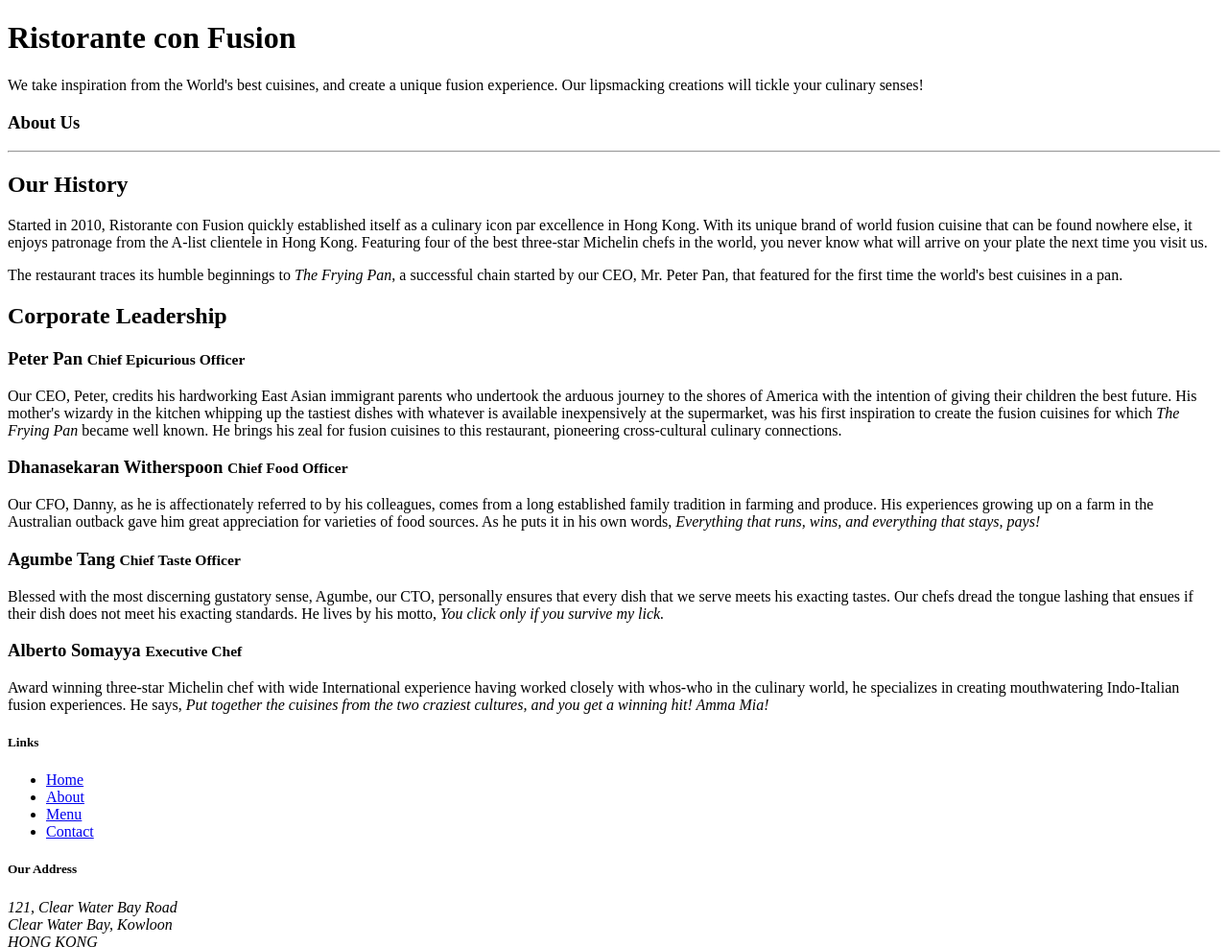
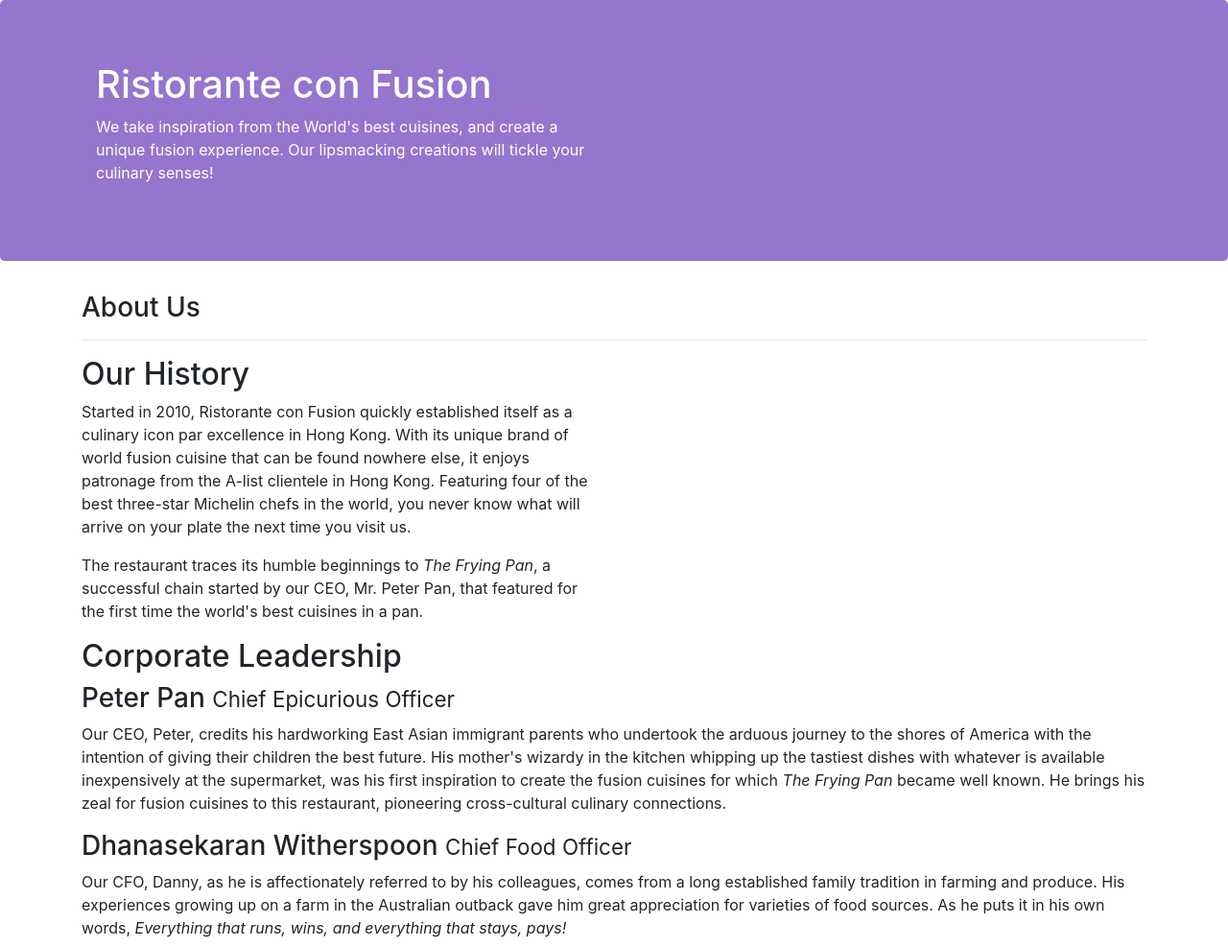
Before and after one commit to DoTranMinhChu/confusion, a website: page aboutus.html in a window 1280 px wide. Shown: the top 987 px of the page at 96% size. Drawn offline with nearby package versions, Linux system fonts and the light colour scheme.

Commit message:
Bootstrap_Assignment 1

```diff
--- a/aboutus.html
+++ b/aboutus.html
@@ -4,7 +4,8 @@
 <head>
 
     <title>Ristorante Con Fusion: About Us</title>
-
+    <link rel="stylesheet" href="node_modules/bootstrap/dist/css/bootstrap.min.css">
+    <link rel="stylesheet" href="css/styles.css">
 </head>
 
 <body>
@@ -14,7 +15,8 @@
             <div class="row row-header">
                 <div class="col-12 col-sm-6">
                     <h1>Ristorante con Fusion</h1>
-                    <p>We take inspiration from the World's best cuisines, and create a unique fusion experience. Our lipsmacking creations will tickle your culinary senses!</p>
+                    <p>We take inspiration from the World's best cuisines, and create a unique fusion experience. Our
+                        lipsmacking creations will tickle your culinary senses!</p>
                 </div>
                 <div class="col-12 col-sm">
                 </div>
@@ -22,36 +24,57 @@
         </div>
     </header>
 
-    <div>
-        <div>
-            <div>
+    <div class="container">
+        <div class="row">
+            <div class="col-12">
                 <h3>About Us</h3>
                 <hr>
             </div>
         </div>
 
-        <div>
-            <div>
+        <div class="row">
+            <div class="col-md-6 col-lg-6">
                 <h2>Our History</h2>
-                <p>Started in 2010, Ristorante con Fusion quickly established itself as a culinary icon par excellence in Hong Kong. With its unique brand of world fusion cuisine that can be found nowhere else, it enjoys patronage from the A-list clientele in Hong Kong.  Featuring four of the best three-star Michelin chefs in the world, you never know what will arrive on your plate the next time you visit us.</p>
-                <p>The restaurant traces its humble beginnings to <em>The Frying Pan</em>, a successful chain started by our CEO, Mr. Peter Pan, that featured for the first time the world's best cuisines in a pan.</p>
+                <p>Started in 2010, Ristorante con Fusion quickly established itself as a culinary icon par excellence
+                    in Hong Kong. With its unique brand of world fusion cuisine that can be found nowhere else, it
+                    enjoys patronage from the A-list clientele in Hong Kong. Featuring four of the best three-star
+                    Michelin chefs in the world, you never know what will arrive on your plate the next time you visit
+                    us.</p>
+                <p>The restaurant traces its humble beginnings to <em>The Frying Pan</em>, a successful chain started by
+                    our CEO, Mr. Peter Pan, that featured for the first time the world's best cuisines in a pan.</p>
             </div>
             <div>
             </div>
         </div>
 
 
-        <div>
-            <div>
+        <div class="row">
+            <div class="col-12">
                 <h2>Corporate Leadership</h2>
                 <h3>Peter Pan <small>Chief Epicurious Officer</small></h3>
-                <p>Our CEO, Peter, credits his hardworking East Asian immigrant parents who undertook the arduous journey to the shores of America with the intention of giving their children the best future. His mother's wizardy in the kitchen whipping up the tastiest dishes with whatever is available inexpensively at the supermarket, was his first inspiration to create the fusion cuisines for which <em>The Frying Pan</em> became well known. He brings his zeal for fusion cuisines to this restaurant, pioneering cross-cultural culinary connections.</p>
+                <p class="d-none d-sm-block">Our CEO, Peter, credits his hardworking East Asian immigrant parents who undertook the arduous
+                    journey to the shores of America with the intention of giving their children the best future. His
+                    mother's wizardy in the kitchen whipping up the tastiest dishes with whatever is available
+                    inexpensively at the supermarket, was his first inspiration to create the fusion cuisines for which
+                    <em>The Frying Pan</em> became well known. He brings his zeal for fusion cuisines to this
+                    restaurant, pioneering cross-cultural culinary connections.
+                </p>
                 <h3>Dhanasekaran Witherspoon <small>Chief Food Officer</small></h3>
-                <p>Our CFO, Danny, as he is affectionately referred to by his colleagues, comes from a long established family tradition in farming and produce. His experiences growing up on a farm in the Australian outback gave him great appreciation for varieties of food sources. As he puts it in his own words, <em>Everything that runs, wins, and everything that stays, pays!</em></p>
+                <p class="d-none d-sm-block">Our CFO, Danny, as he is affectionately referred to by his colleagues, comes from a long established
+                    family tradition in farming and produce. His experiences growing up on a farm in the Australian
+                    outback gave him great appreciation for varieties of food sources. As he puts it in his own words,
+                    <em>Everything that runs, wins, and everything that stays, pays!</em>
+                </p>
                 <h3>Agumbe Tang <small>Chief Taste Officer</small></h3>
-                <p>Blessed with the most discerning gustatory sense, Agumbe, our CTO, personally ensures that every dish that we serve meets his exacting tastes. Our chefs dread the tongue lashing that ensues if their dish does not meet his exacting standards. He lives by his motto, <em>You click only if you survive my lick.</em></p>
+                <p class="d-none d-sm-block">Blessed with the most discerning gustatory sense, Agumbe, our CTO, personally ensures that every dish
+                    that we serve meets his exacting tastes. Our chefs dread the tongue lashing that ensues if their
+                    dish does not meet his exacting standards. He lives by his motto, <em>You click only if you survive
+                        my lick.</em></p>
                 <h3>Alberto Somayya <small>Executive Chef</small></h3>
-                <p>Award winning three-star Michelin chef with wide International experience having worked closely with whos-who in the culinary world, he specializes in creating mouthwatering Indo-Italian fusion experiences. He says, <em>Put together the cuisines from the two craziest cultures, and you get a winning hit! Amma Mia!</em></p>
+                <p class="d-none d-sm-block">Award winning three-star Michelin chef with wide International experience having worked closely with
+                    whos-who in the culinary world, he specializes in creating mouthwatering Indo-Italian fusion
+                    experiences. He says, <em>Put together the cuisines from the two craziest cultures, and you get a
+                        winning hit! Amma Mia!</em></p>
             </div>
         </div>
 
--- a/css/styles.css
+++ b/css/styles.css
@@ -15,3 +15,9 @@
     margin: 0px auto;
     padding: 20px 0px 20px 0px;
 }
+
+
+header{
+    background-color: #9575CD !important;
+    color : white !important;
+}
```
Lines whose indentation alone changed are shown as unchanged.
